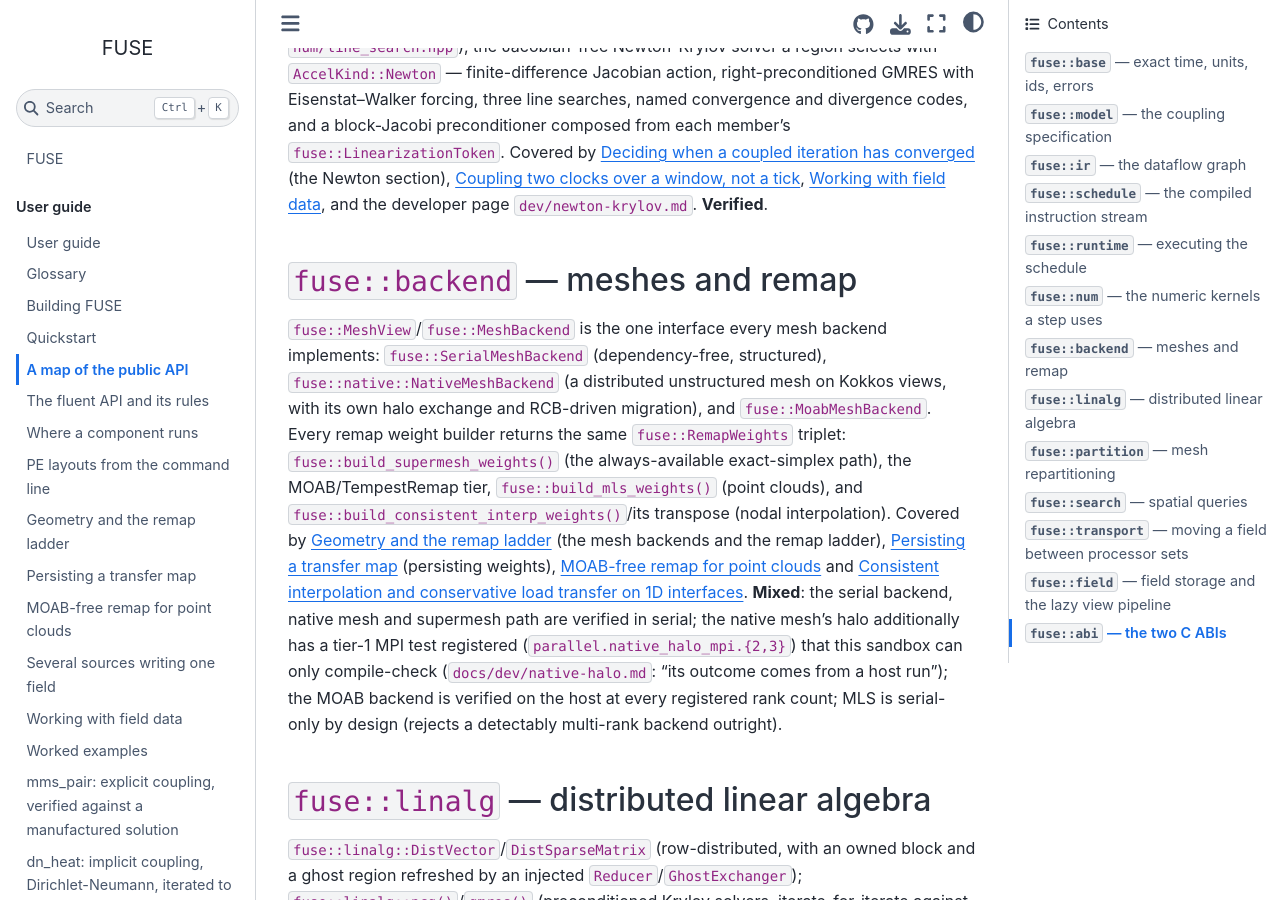
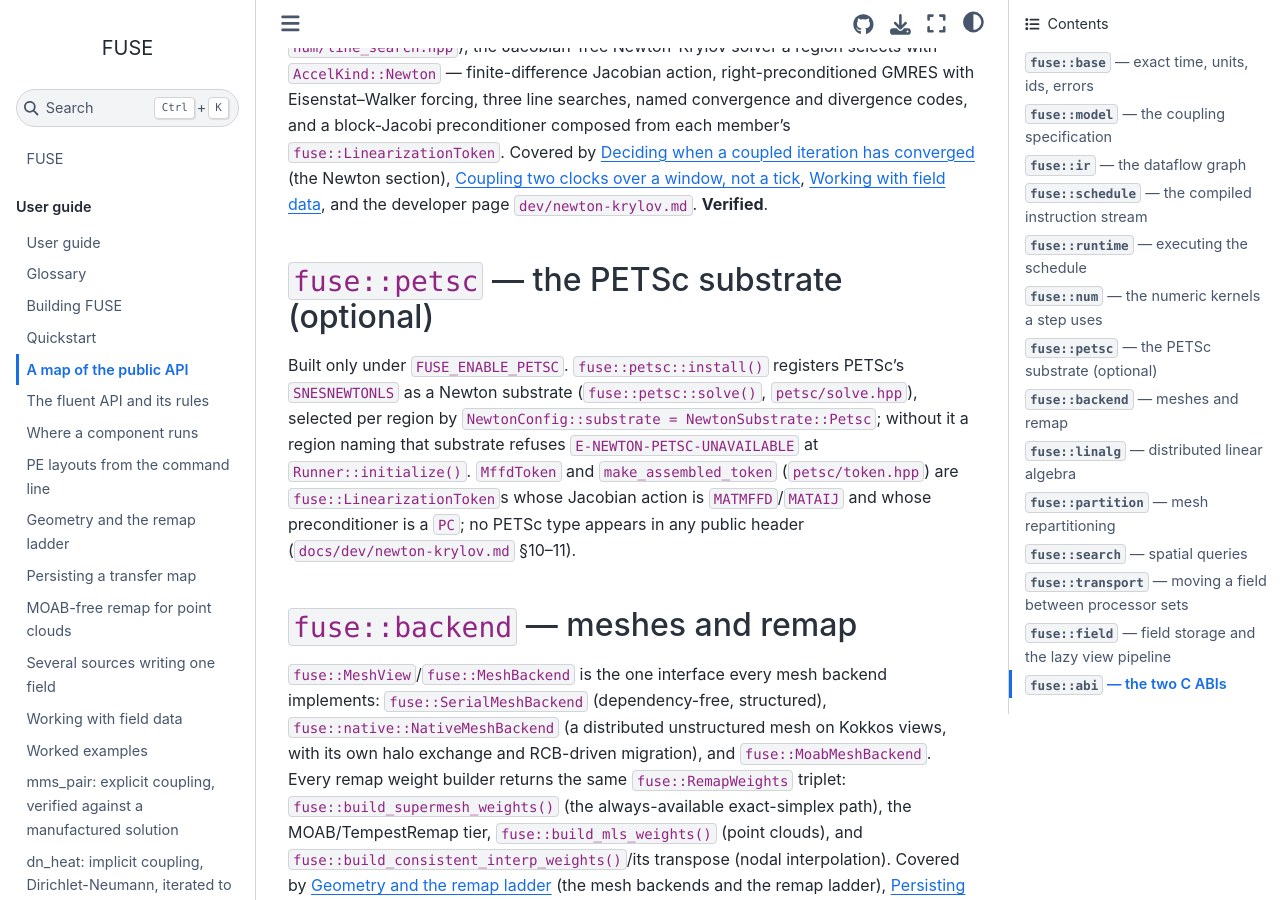
Before and after one commit to vijaysm/fuse, a Sphinx documentation site: the page built from docs/user/api-overview.md, in a window 1280 px wide and 900 px high, scrolled down 2186 px. Built offline with Sphinx 7.4.7 and the Sphinx Book theme 1.1.4, drawn with Linux system fonts in a browser that asks for light colours; pages that are not in the unit, such as notebooks, are missing from menus.

Commit message:
Document the PETSc substrate in the API map and known-problems notes
The PETSc substrate moves from deferred to built and measured; what
remains is the communicator note and the examples' agreement-bound
margin.

```diff
--- a/docs/user/api-overview.md
+++ b/docs/user/api-overview.md
@@ -73,6 +73,16 @@ Eisenstat–Walker forcing, three line searches, named convergence and divergenc
 block-Jacobi preconditioner composed from each member's `fuse::LinearizationToken`. Covered by
 [](convergence.md) (the Newton section), [](coupling-windows.md), [](field-pipeline.md), and the
 developer page `dev/newton-krylov.md`. **Verified**.
+
+## `fuse::petsc` — the PETSc substrate (optional)
+
+Built only under `FUSE_ENABLE_PETSC`. `fuse::petsc::install()` registers PETSc's
+`SNESNEWTONLS` as a Newton substrate (`fuse::petsc::solve()`, `petsc/solve.hpp`), selected
+per region by `NewtonConfig::substrate = NewtonSubstrate::Petsc`; without it a region naming
+that substrate refuses `E-NEWTON-PETSC-UNAVAILABLE` at `Runner::initialize()`. `MffdToken`
+and `make_assembled_token` (`petsc/token.hpp`) are `fuse::LinearizationToken`s whose Jacobian
+action is `MATMFFD`/`MATAIJ` and whose preconditioner is a `PC`; no PETSc type appears in any
+public header (`docs/dev/newton-krylov.md` §10–11).
 
 ## `fuse::backend` — meshes and remap
 
```
